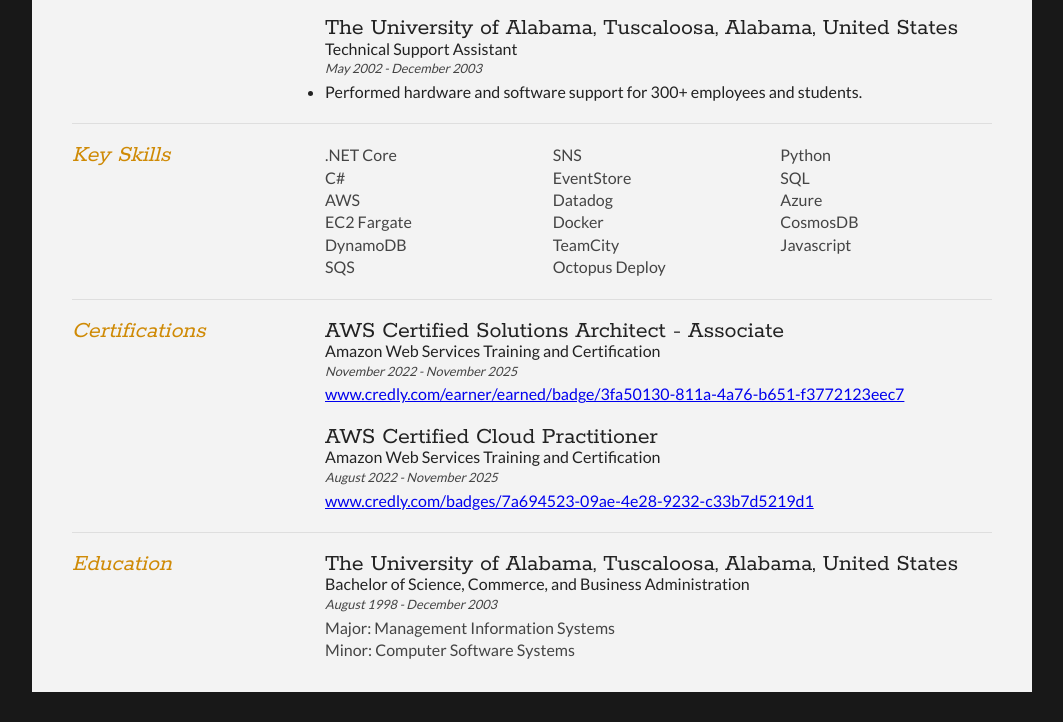
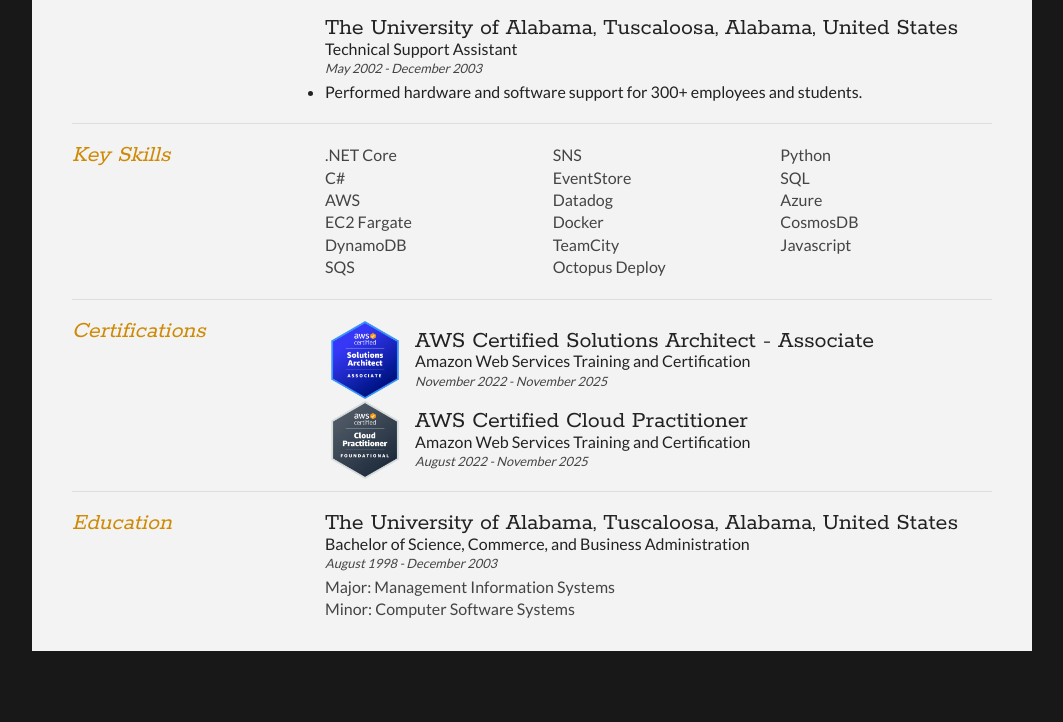
Before and after one commit to jhgann/aws-personal-website, a plain HTML site: page website/index.html in a window 1280 px wide. Shown: the part 1938-2660 px from the top of the page, without its empty margins (108-1171 px from the left). After the commit the page ends 2619 px from the top, so only its background shows below. Drawn offline with Linux system fonts and the light colour scheme.

Commit message:
Some improvements to the website:
- added certification images
- updated layout and css of certification section

```diff
--- a/website/index.html
+++ b/website/index.html
@@ -175,17 +175,25 @@
 
 			<div class="sectionContent">
 				<article>
-					<h2>AWS Certified Solutions Architect - Associate</h2>
-					<h3>Amazon Web Services Training and Certification</h3>
-					<p class="subDetails">November 2022 - November 2025</p>
-					<p><a href="https://www.credly.com/earner/earned/badge/3fa50130-811a-4a76-b651-f3772123eec7">www.credly.com/earner/earned/badge/3fa50130-811a-4a76-b651-f3772123eec7</a></p>
+					<div class="cert-thumb">
+						<a href="https://www.credly.com/badges/3fa50130-811a-4a76-b651-f3772123eec7/public_url">
+							<img src="aws-certified-solutions-architect-associate.png" alt="Verify Badge on Credly">
+						</a>
+					</div>
+					<h2 class="cert-title">AWS Certified Solutions Architect - Associate</h2>
+					<h3 class="cert-content">Amazon Web Services Training and Certification</h3>
+					<p class="subDetails cert-content">November 2022 - November 2025</p>
 				</article>
 
 				<article>
-					<h2>AWS Certified Cloud Practitioner</h2>
-					<h3>Amazon Web Services Training and Certification</h3>
-					<p class="subDetails">August 2022 - November 2025</p>
-					<p><a href="https://www.credly.com/badges/7a694523-09ae-4e28-9232-c33b7d5219d1">www.credly.com/badges/7a694523-09ae-4e28-9232-c33b7d5219d1</a></p>
+					<div class="cert-thumb">
+						<a href="https://www.credly.com/badges/7a694523-09ae-4e28-9232-c33b7d5219d1/public_url">
+							<img src="aws-certified-cloud-practitioner.png" alt="Verify Badge on Credly">
+						</a>
+					</div>
+					<h2 class="cert-title">AWS Certified Cloud Practitioner</h2>
+					<h3 class="cert-content">Amazon Web Services Training and Certification</h3>
+					<p class="subDetails cert-content">August 2022 - November 2025</p>
 				</article>
 			</div>
 			<div class="clear"></div>
--- a/website/style.css
+++ b/website/style.css
@@ -160,6 +160,24 @@ section:last-child {
 
 .keySkills ul li {
 	margin-bottom: 3px;
+}
+
+.cert-thumb {
+    float: left;
+	margin-top: -10px;
+}
+.cert-thumb img {
+    display: block;
+	height: 80px;
+	width: 80px;
+}
+.cert-content {
+    margin-left: 90px
+}
+
+.cert-title {
+    margin-left: 90px;
+	margin-top: 10px;
 }
 
 @media all and (min-width: 602px) and (max-width: 800px) {
```
Also changed, not shown: website/aws-certified-cloud-practitioner.png (added), website/aws-certified-solutions-architect-associate.png (added).
